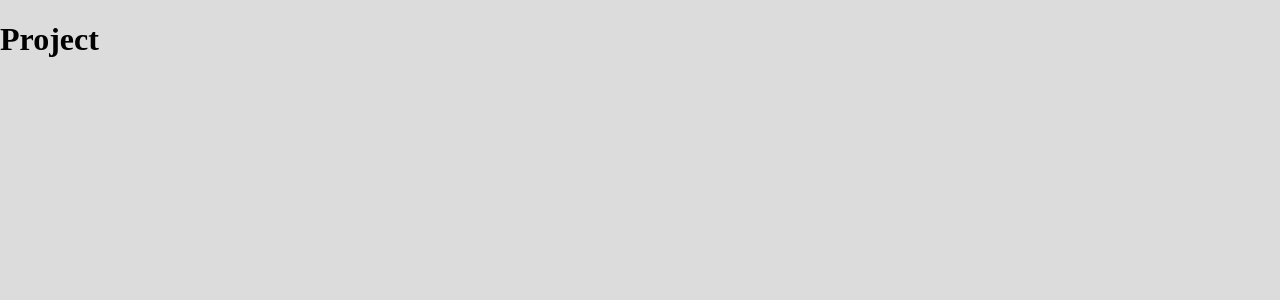
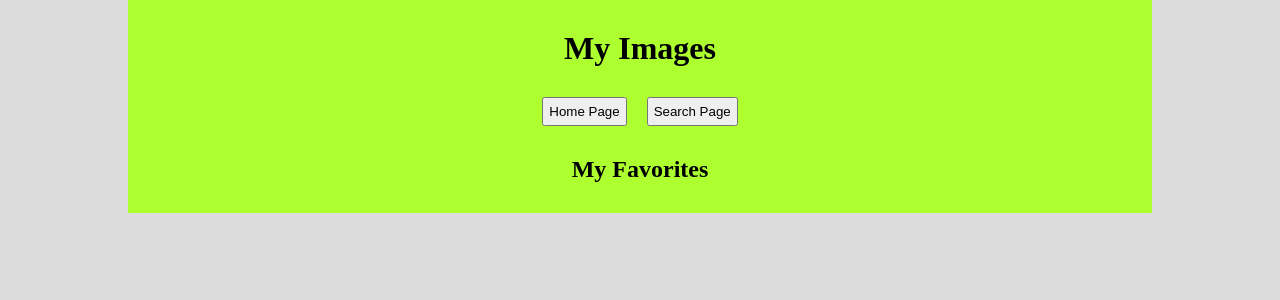
Before and after one commit to MatanAv/gallery-management, a React (Create React App) app: page / in a window 1280 px wide. Shown: the top 300 px of the page. Built offline with nearby package versions, Linux system fonts and the light colour scheme.

Commit message:
Complete Buttons

```diff
--- a/src/App.js
+++ b/src/App.js
@@ -1,9 +1,29 @@
-import React from "react";
+import { useState } from "react";
+import Header from "./components/Header";
+import NavBar from "./components/NavBar";
+import HomePage from "./components/HomePage";
+import SearchPage from "./components/SearchPage";
 
 const App = () => {
+  const [showHomepage, setShowHomepage] = useState(true);
+
+  const handlePages = (btnName) => {
+    return btnName === "Home Page"
+      ? setShowHomepage(true)
+      : setShowHomepage(false);
+  };
+
   return (
-    <div>
-      <h1>Project</h1>
+    <div className="container">
+      <header>
+        <Header />
+      </header>
+      <nav>
+        <NavBar handlePages={handlePages} />
+      </nav>
+      <div className="content">
+        {showHomepage ? <HomePage /> : <SearchPage />}
+      </div>
     </div>
   );
 };
--- /dev/null
+++ b/src/components/Button.js
@@ -0,0 +1,11 @@
+import React from "react";
+
+const Button = ({ text, onClickBtn }) => {
+  return (
+    <button className="btn" onClick={() => onClickBtn(text)} type="button">
+      {text}
+    </button>
+  );
+};
+
+export default Button;
--- /dev/null
+++ b/src/components/Header.js
@@ -0,0 +1,11 @@
+import React from "react";
+
+const Header = () => {
+  return (
+    <div className="myheader">
+      <h1>My Images</h1>
+    </div>
+  );
+};
+
+export default Header;
--- a/src/components/HomePage.js
+++ b/src/components/HomePage.js
@@ -1,9 +1,11 @@
-import React from "react";
+import { useState } from "react";
 
 const HomePage = () => {
+  const [favorites, setFavorites] = useState([]);
+
   return (
-    <div>
-      <h1>HomePage</h1>
+    <div className="homepage">
+      <h2>My Favorites</h2>
     </div>
   );
 };
--- /dev/null
+++ b/src/components/NavBar.js
@@ -0,0 +1,19 @@
+import React from "react";
+import Button from "./Button";
+
+const NavBar = ({ handlePages }) => {
+  return (
+    <div className="nav_bar">
+      <ul>
+        <li>
+          <Button onClickBtn={handlePages} text="Home Page" type="button" />
+        </li>
+        <li>
+          <Button onClickBtn={handlePages} text="Search Page" type="button" />
+        </li>
+      </ul>
+    </div>
+  );
+};
+
+export default NavBar;
--- /dev/null
+++ b/src/components/SearchBar.js
@@ -0,0 +1,22 @@
+import { useState } from "react";
+
+const SearchBar = () => {
+  const [text, setText] = useState("");
+
+  return (
+    <form className="search-form" onSumbit={null}>
+      <div className="form-control-search">
+        <input
+          className="search-bar"
+          type="text"
+          value={text}
+          placeholder="Search on Pixabay..."
+          onChange={(e) => setText(e.target.value)}
+        />
+        <input className="search-submit" type="submit" value="Search" />
+      </div>
+    </form>
+  );
+};
+
+export default SearchBar;
--- a/src/components/SearchPage.js
+++ b/src/components/SearchPage.js
@@ -1,9 +1,10 @@
 import React from "react";
+import SearchBar from "./SearchBar";
 
 const SearchPage = () => {
   return (
-    <div>
-      <h1>SearchPage</h1>
+    <div className="searchpage">
+      <SearchBar />
     </div>
   );
 };
--- a/src/index.css
+++ b/src/index.css
@@ -1,4 +1,44 @@
+* {
+  box-sizing: border-box;
+  margin: 0;
+  padding: 0;
+}
+
 body {
   background-color: gainsboro;
+}
+
+.container {
   margin: auto;
+  background-color: greenyellow;
+  width: 80%;
+  text-align: center;
 }
+
+.myheader {
+  padding: 30px;
+}
+
+.nav_bar ul {
+  list-style-type: none;
+  margin: 0;
+  padding: 0;
+}
+
+.nav_bar li {
+  display: inline;
+  padding: 5px 10px;
+}
+
+.btn {
+  padding: 5px 5px;
+}
+
+.content {
+  padding: 30px;
+}
+
+.form-control-search * {
+  padding: 5px 10px;
+  margin: 0px 5px 0px 5px;
+}
```
